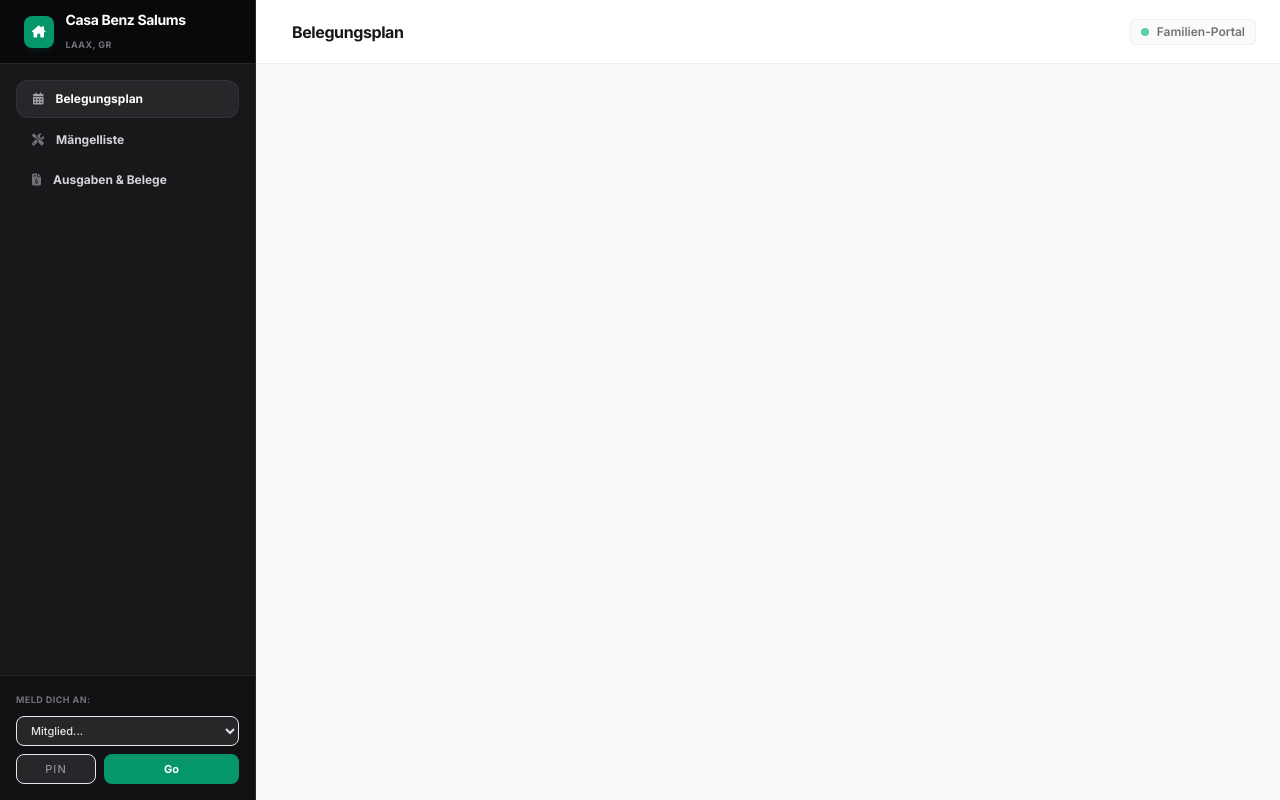
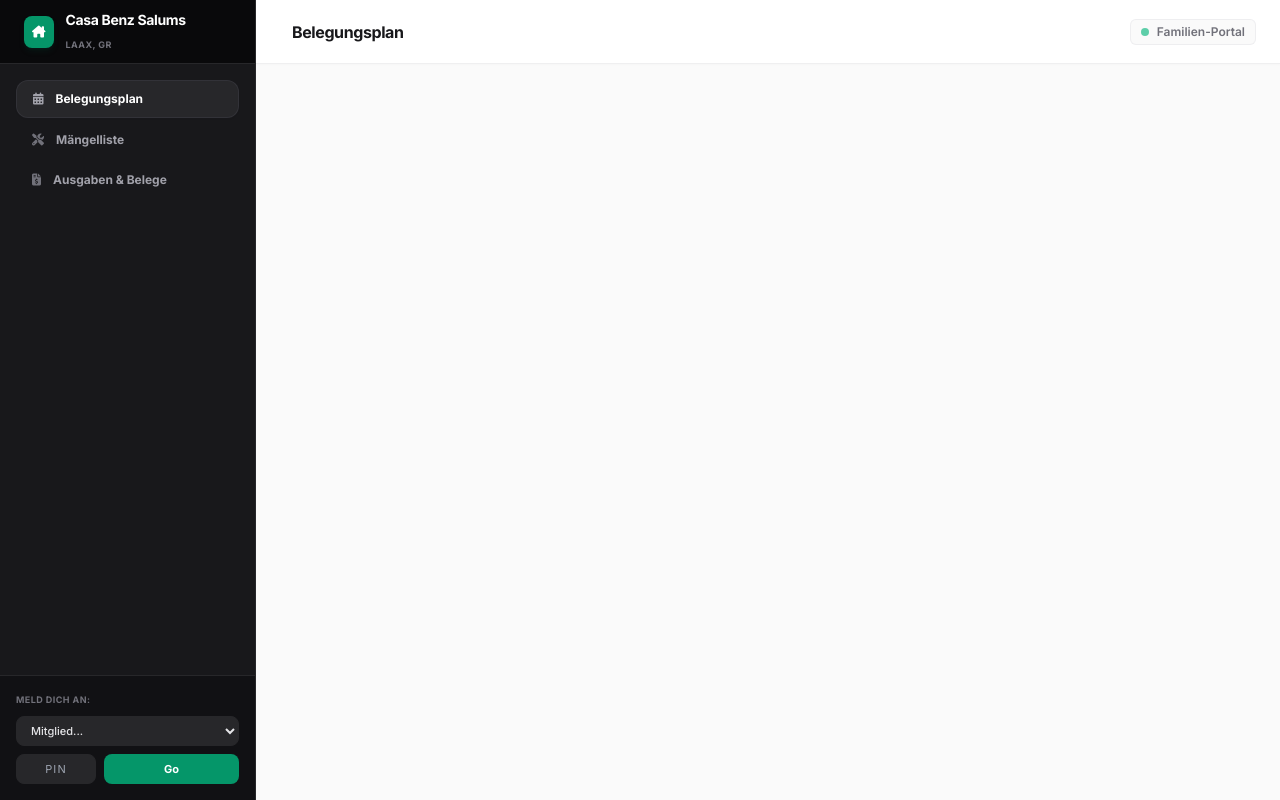
Before and after one commit to mauriccee/casa-benz-salums, a Flask app: template templates/base.html in a window 1280 px wide. Run offline with Flask 2, Linux system fonts and the light colour scheme; the template is opened without the code that fills it, so the values that code supplies are empty; some libraries are stand-ins or nearby versions.

Commit message:
Fix invalid Tailwind custom class increments in templates layout and logic

```diff
--- a/templates/base.html
+++ b/templates/base.html
@@ -77,10 +77,10 @@
             <button onclick="switchTab('calendar-tab')" id="btn-calendar-tab" class="w-full flex items-center px-4 py-2.5 rounded-xl text-xs font-bold transition text-white bg-zinc-800 shadow-sm border border-zinc-700/50">
                 <i class="fa-solid fa-calendar-days mr-3 text-zinc-400"></i> Belegungsplan
             </button>
-            <button onclick="switchTab('defects-tab')" id="btn-defects-tab" class="w-full flex items-center px-4 py-2.5 rounded-xl text-xs font-bold transition text-zinc-450 hover:text-white hover:bg-zinc-800/40">
+            <button onclick="switchTab('defects-tab')" id="btn-defects-tab" class="w-full flex items-center px-4 py-2.5 rounded-xl text-xs font-bold transition text-zinc-400 hover:text-white hover:bg-zinc-800/40">
                 <i class="fa-solid fa-screwdriver-wrench mr-3 text-zinc-500"></i> Mängelliste
             </button>
-            <button onclick="switchTab('expenses-tab')" id="btn-expenses-tab" class="w-full flex items-center px-4 py-2.5 rounded-xl text-xs font-bold transition text-zinc-450 hover:text-white hover:bg-zinc-800/40">
+            <button onclick="switchTab('expenses-tab')" id="btn-expenses-tab" class="w-full flex items-center px-4 py-2.5 rounded-xl text-xs font-bold transition text-zinc-400 hover:text-white hover:bg-zinc-800/40">
                 <i class="fa-solid fa-file-invoice-dollar mr-3 text-zinc-500"></i> Ausgaben & Belege
             </button>
         </nav>
@@ -90,7 +90,7 @@
             <!-- Logged out view -->
             <div id="logged-out-view" class="space-y-2">
                 <div class="text-[9px] uppercase font-bold text-zinc-500 tracking-wider">Meld dich an:</div>
-                <select id="login_user" class="w-full px-2.5 py-1.5 border border-zinc-850 bg-zinc-800 rounded-lg text-[11px] text-zinc-200 focus:outline-none focus:ring-1 focus:ring-emerald-500 font-medium">
+                <select id="login_user" class="w-full px-2.5 py-1.5 border border-zinc-800 bg-zinc-800 rounded-lg text-[11px] text-zinc-200 focus:outline-none focus:ring-1 focus:ring-emerald-500 font-medium">
                     <option value="" disabled selected>Mitglied...</option>
                     <option value="Chiara Benz">Chiara Benz</option>
                     <option value="Seraina Benz">Seraina Benz</option>
@@ -98,7 +98,7 @@
                     <option value="Admin">Admin (Master)</option>
                 </select>
                 <div class="flex space-x-2">
-                    <input type="password" id="login_pin" class="w-20 px-2.5 py-1.5 border border-zinc-850 bg-zinc-800 rounded-lg text-center tracking-widest text-[11px] text-zinc-200 focus:outline-none focus:ring-1 focus:ring-emerald-500" placeholder="PIN">
+                    <input type="password" id="login_pin" class="w-20 px-2.5 py-1.5 border border-zinc-800 bg-zinc-800 rounded-lg text-center tracking-widest text-[11px] text-zinc-200 focus:outline-none focus:ring-1 focus:ring-emerald-500" placeholder="PIN">
                     <button onclick="performLogin()" class="flex-grow bg-emerald-600 hover:bg-emerald-700 text-white rounded-lg font-bold transition text-[11px] py-1.5">Go</button>
                 </div>
             </div>
@@ -133,7 +133,7 @@
                 </div>
             </div>
 
-            <div class="text-xs font-semibold text-zinc-400 flex items-center space-x-2 bg-zinc-850 md:bg-zinc-50 border border-zinc-800 md:border-zinc-200/50 px-2.5 py-1 rounded-md">
+            <div class="text-xs font-semibold text-zinc-400 flex items-center space-x-2 bg-zinc-800 md:bg-zinc-50 border border-zinc-800 md:border-zinc-200/50 px-2.5 py-1 rounded-md">
                 <span class="w-2 h-2 rounded-full bg-emerald-500 animate-pulse"></span>
                 <span class="text-zinc-300 md:text-zinc-500">Familien-Portal</span>
             </div>
```
Also changed, not shown: templates/index.html (+16 -16 lines).
